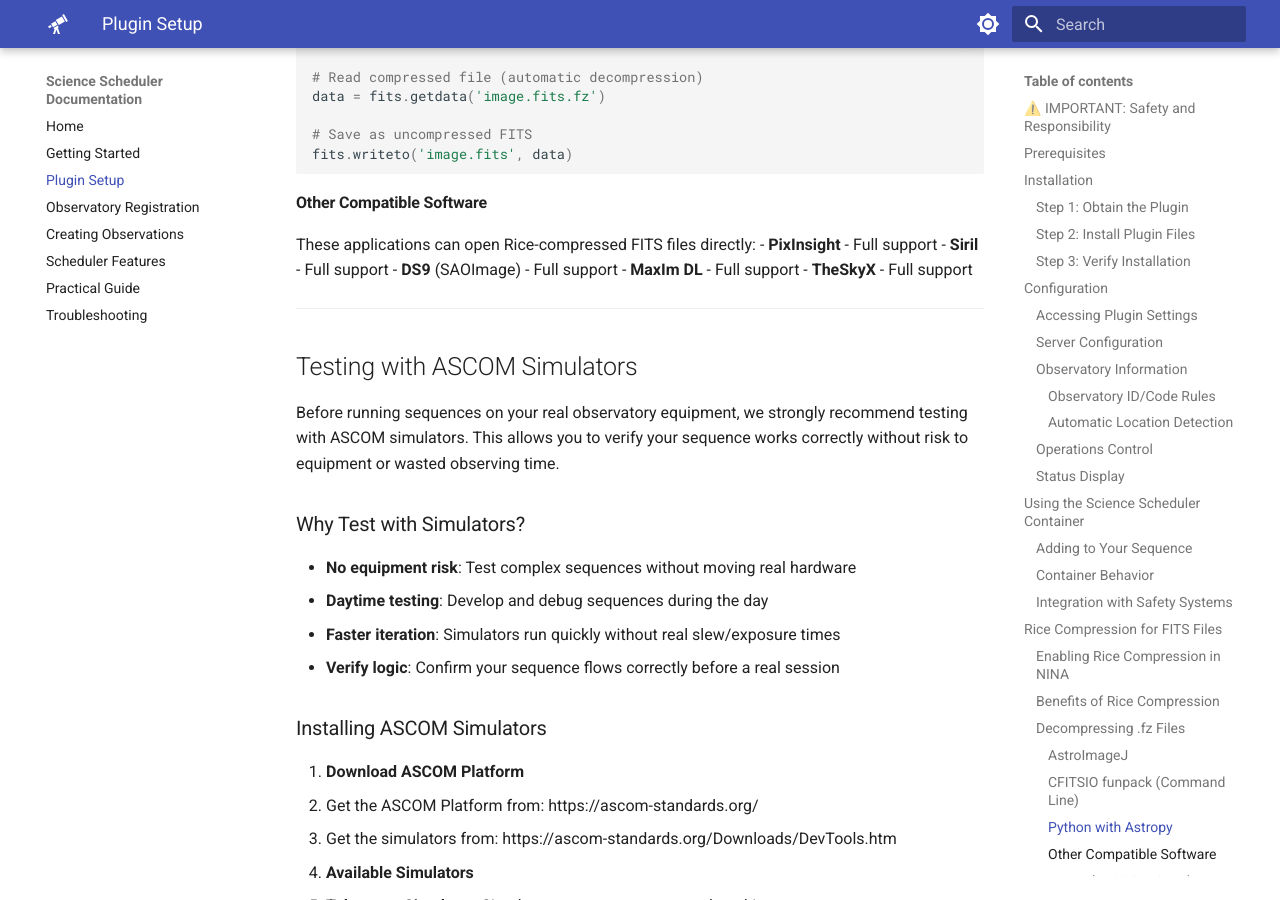
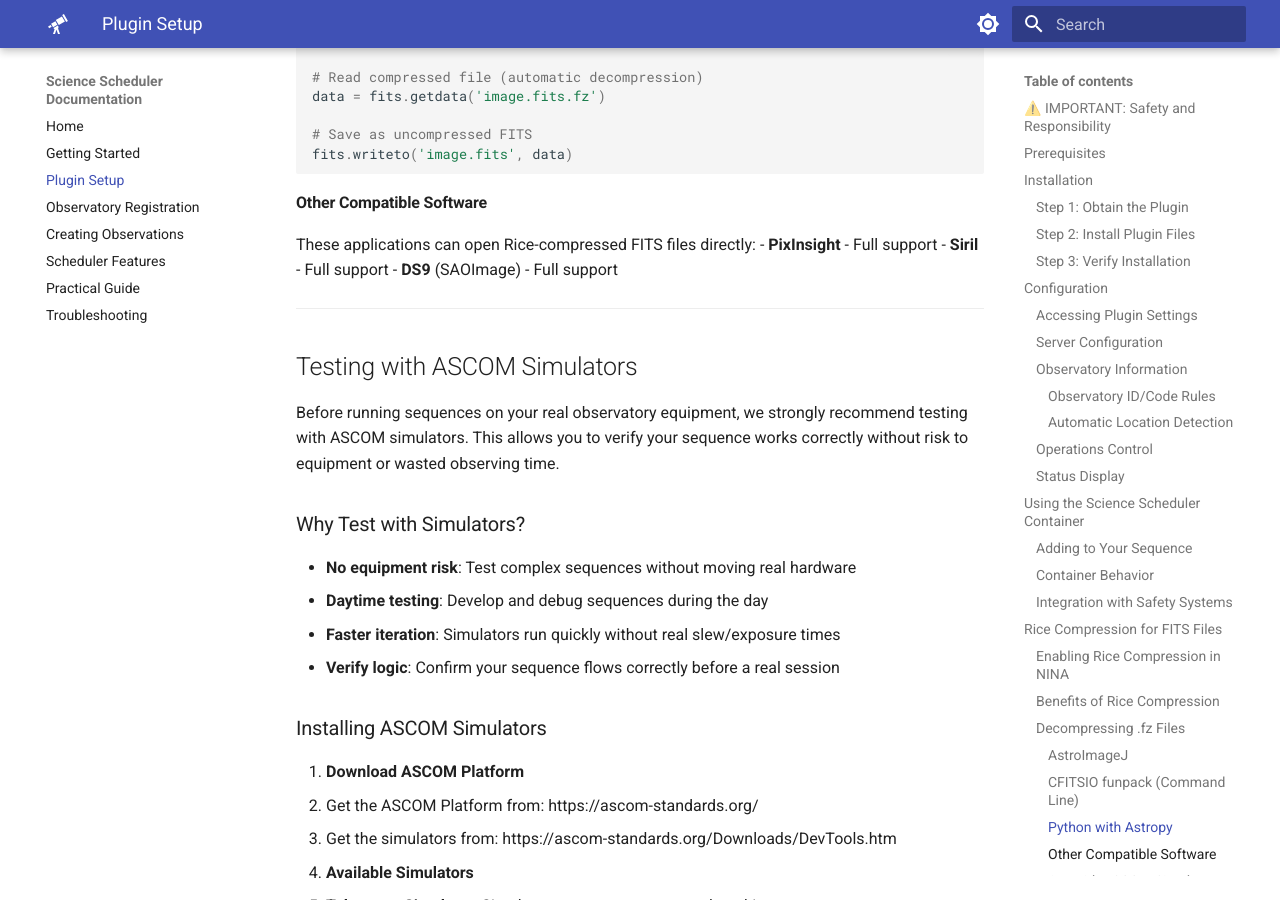
Before and after one commit to First-Light-Systems/nina-scheduler-docs, an MkDocs documentation site: the page built from docs/PLUGIN_SETUP.md, in a window 1280 px wide and 900 px high, scrolled down 7116 px. Built offline with MkDocs 1.6.1 and Material for MkDocs 9.7.7, drawn with Linux system fonts in a browser that asks for light colours.

Commit message:
Sync: Remove unverified software from Rice compression list

```diff
--- a/docs/PLUGIN_SETUP.md
+++ b/docs/PLUGIN_SETUP.md
@@ -279,8 +279,6 @@ These applications can open Rice-compressed FITS files directly:
 - **PixInsight** - Full support
 - **Siril** - Full support
 - **DS9** (SAOImage) - Full support
-- **MaxIm DL** - Full support
-- **TheSkyX** - Full support
 
 ---
 
```
